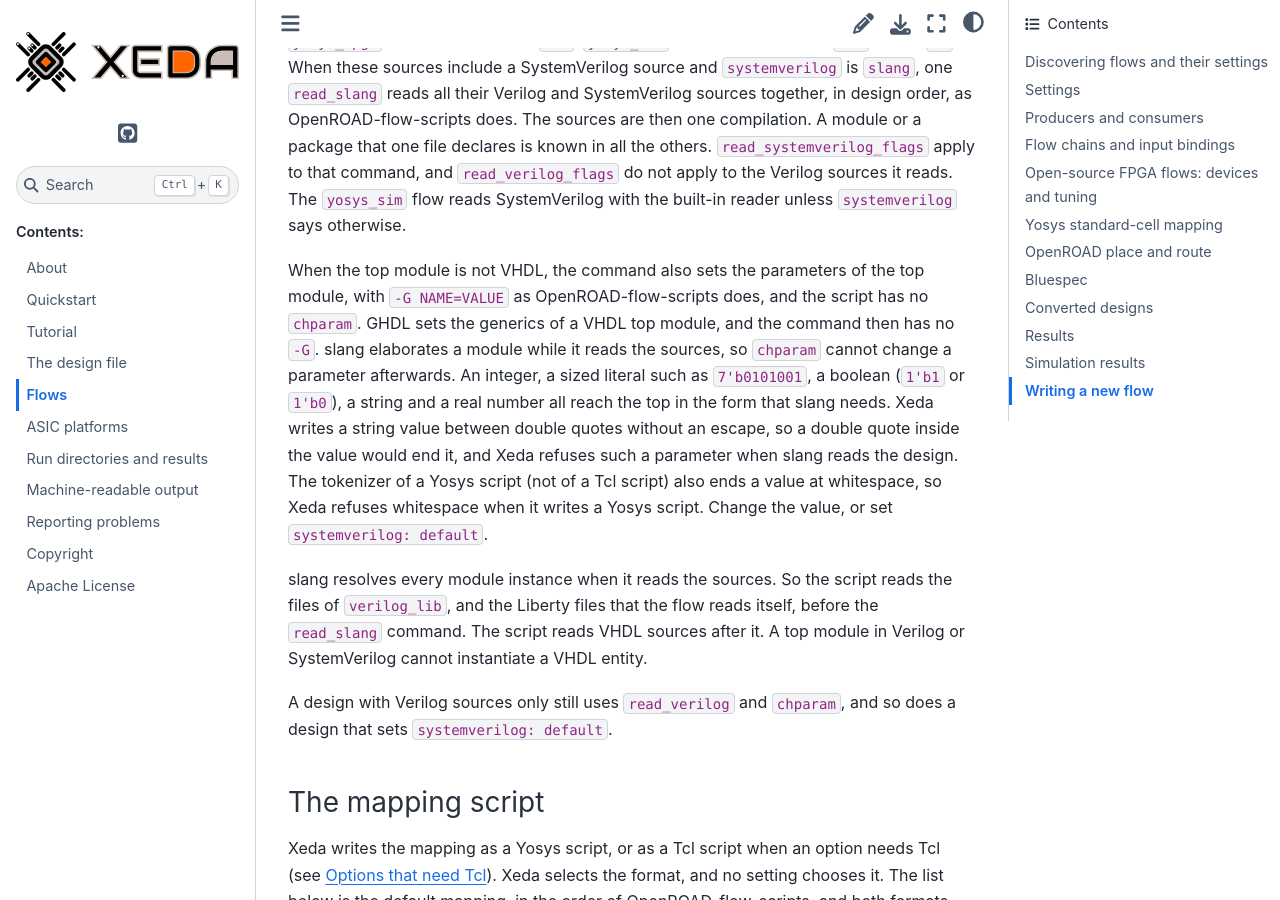
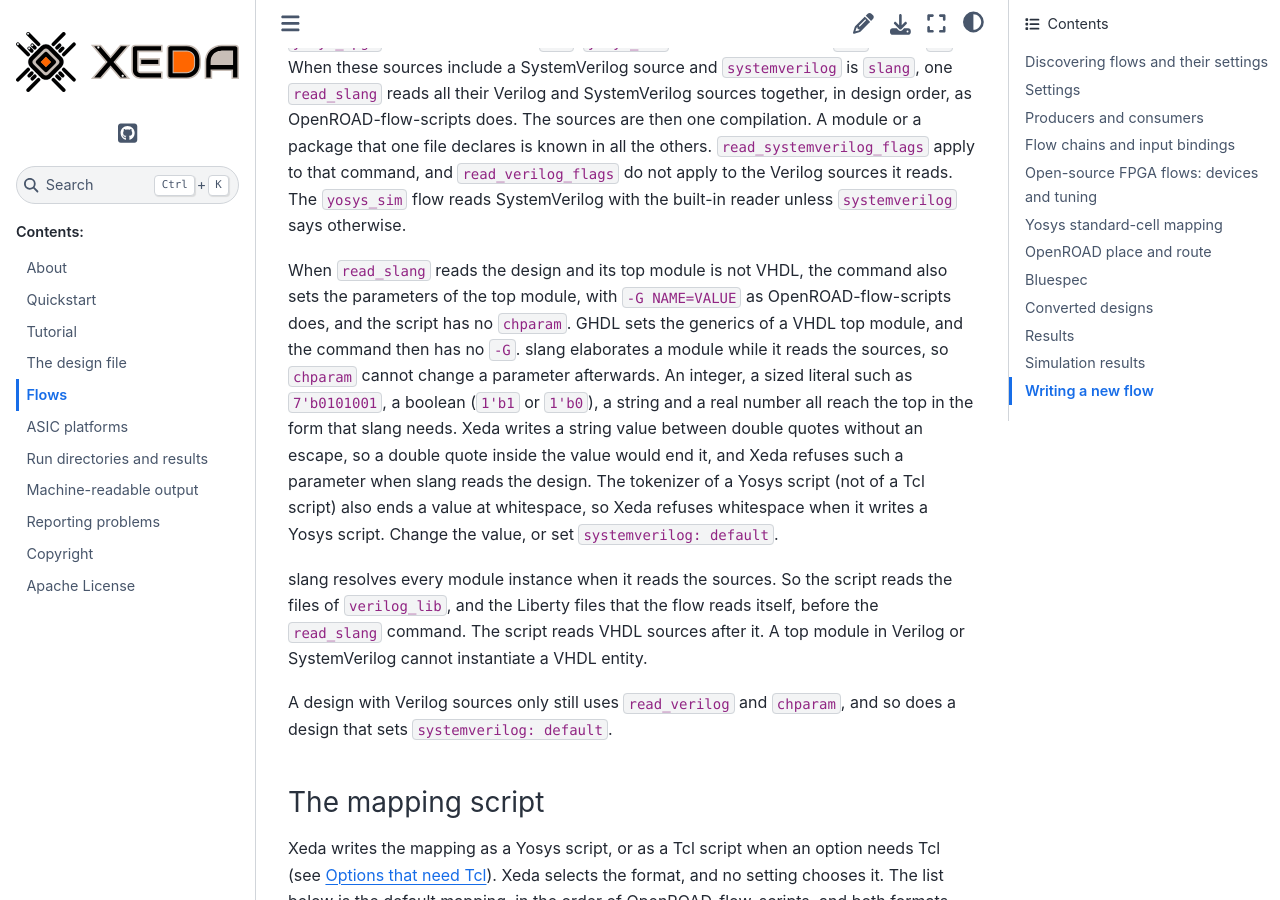
Before and after one commit to XedaHQ/xeda, a Sphinx documentation site: the page built from docs/flows.rst, in a window 1280 px wide and 900 px high, scrolled down 35787 px. Built offline with Sphinx 7.4.7 and the Sphinx Book theme 1.1.4, drawn with Linux system fonts in a browser that asks for light colours.

Commit message:
Say which reader takes read_systemverilog_flags; name read_slang in the parameter rule

```diff
--- a/docs/flows.rst
+++ b/docs/flows.rst
@@ -1499,9 +1499,10 @@ file declares is known in all the others. ``read_systemverilog_flags`` apply to
 ``read_verilog_flags`` do not apply to the Verilog sources it reads. The ``yosys_sim`` flow reads
 SystemVerilog with the built-in reader unless ``systemverilog`` says otherwise.
 
-When the top module is not VHDL, the command also sets the parameters of the top module, with
-``-G NAME=VALUE`` as OpenROAD-flow-scripts does, and the script has no ``chparam``. GHDL sets the
-generics of a VHDL top module, and the command then has no ``-G``. slang elaborates a module while
+When ``read_slang`` reads the design and its top module is not VHDL, the command also sets the
+parameters of the top module, with ``-G NAME=VALUE`` as OpenROAD-flow-scripts does, and the script
+has no ``chparam``. GHDL sets the generics of a VHDL top module, and the command then has no
+``-G``. slang elaborates a module while
 it reads the sources, so ``chparam`` cannot change a parameter afterwards. An integer, a sized
 literal such as ``7'b0101001``, a boolean (``1'b1`` or ``1'b0``), a string and a real number all
 reach the top in the form that slang needs. Xeda writes a string value between double quotes
```
Also changed, not shown: 2 other files.
